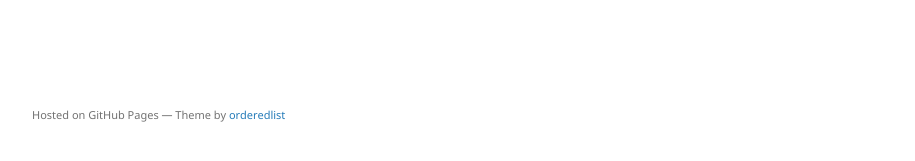
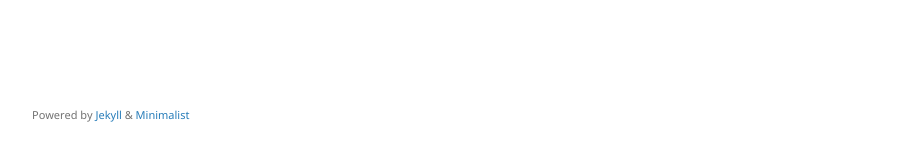
Before and after one commit to lin-shu-yu/lin-shu-yu.github.io, a Jekyll site: the page built from docs/SUPPORT.md, in a window 1280 px wide. Shown: the part 706-867 px from the top of the page, without its empty margins (178-1093 px from the left). Built offline with Jekyll 4.4.1, drawn with Linux system fonts in a browser that asks for light colours; our own code applies the rules of GitHub Pages for plain Markdown files.

Commit message:
add footer

```diff
--- a/_layouts/default.html
+++ b/_layouts/default.html
@@ -52,11 +52,7 @@
 
       </section>
       <footer>
-        {% if site.github.is_project_page %}
-        <p>This project is maintained by <a href="{{ site.github.owner_url }}">{{ site.github.owner_name }}</a></p>
-        {% endif %}
-        <p><small>Hosted on GitHub Pages &mdash; Theme by <a href="https://github.com/orderedlist">orderedlist</a></small></p>
-      </footer>
+        {% include footer.html %}
     </div>
     <script src="{{ "/assets/js/scale.fix.js" | relative_url }}"></script>
   </body>
```
